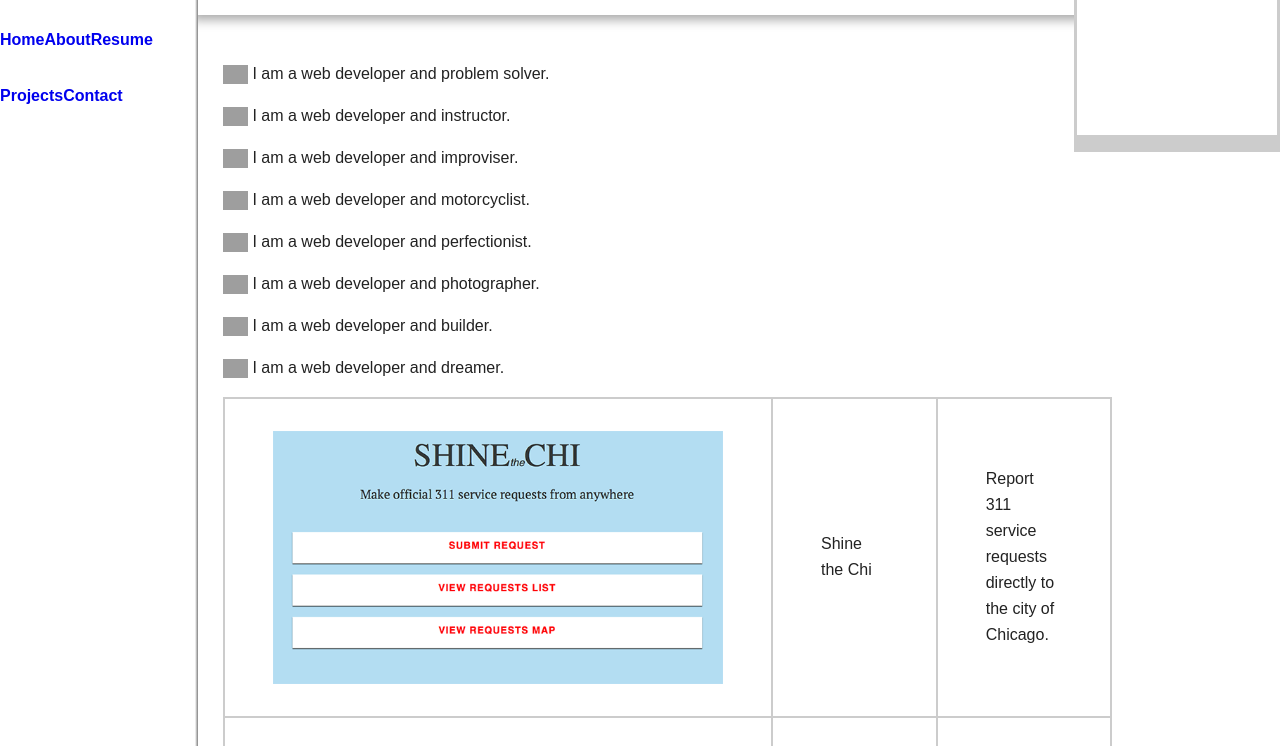
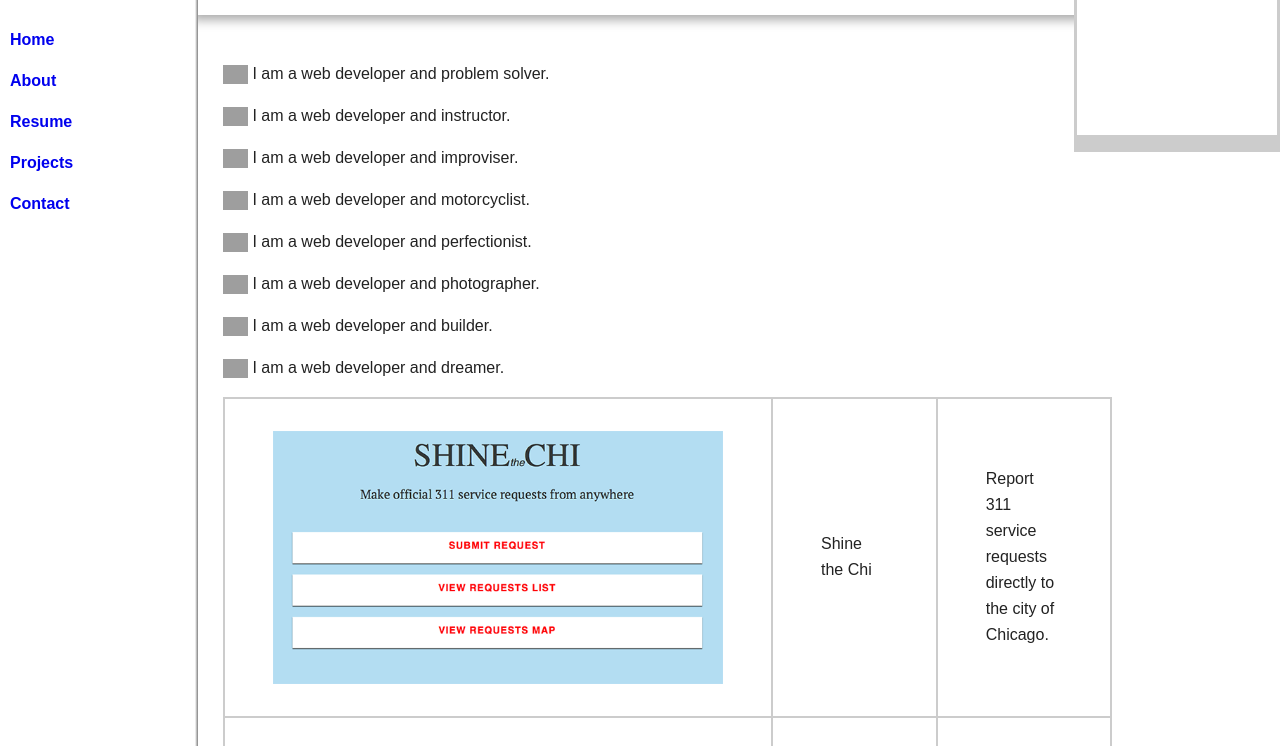
Before and after one commit to huyhuynh408/geotheme, a plain HTML site: page index.html in a window 1280 px wide. Shown: the part 54-800 px from the top of the page. Drawn offline with nearby package versions, Linux system fonts and the light colour scheme; grey boxes are pictures that could not be loaded; a web font is replaced by a local one.

Commit message:
changed nav

```diff
--- a/css/main.css
+++ b/css/main.css
@@ -80,7 +80,7 @@ nav ul {
 
 nav a {
     margin-bottom: 10px;
-    padding: 15px 0;
+    padding: 15px 100px 0 10px;
     text-align: center;
     text-decoration: none;
     font-weight: bold;
```
Also changed, not shown: css/nav-frame.css (line endings or trailing spaces).
